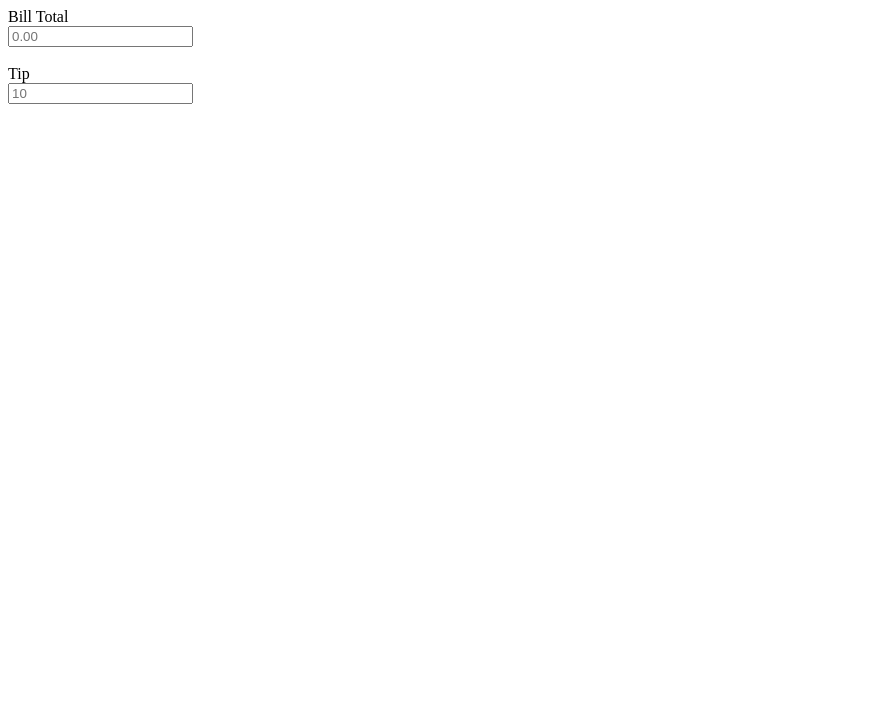
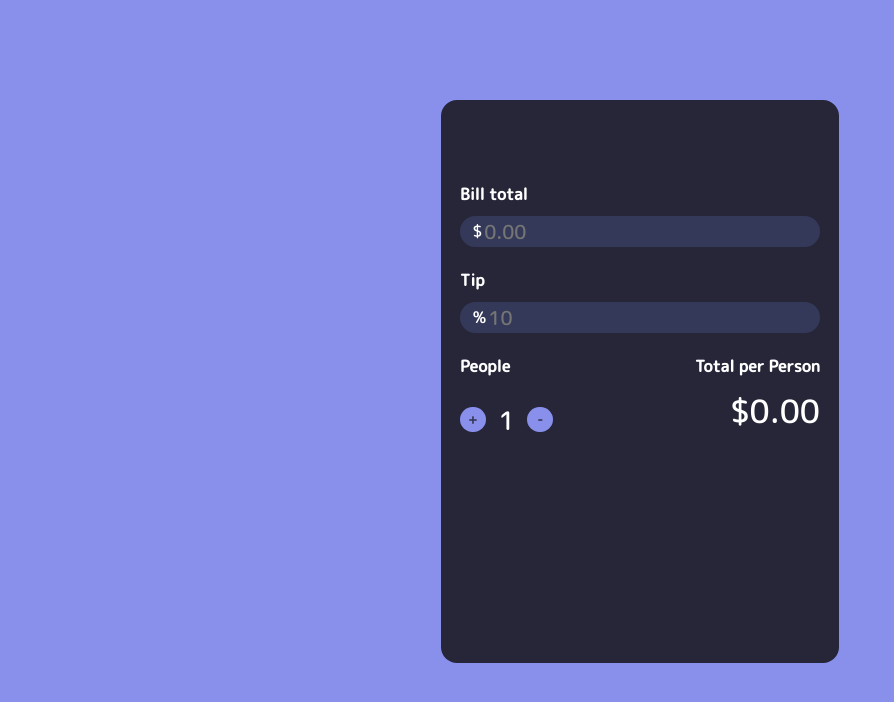
Before and after one commit to KiranEjazKhan/Tip_calculator, a plain HTML site: page index.html in a window 1280 px wide. Shown: the whole page, without its empty margins (0-894 px from the left). Drawn offline with Linux system fonts and the light colour scheme.

Commit message:
JS coding

```diff
--- a/index.html
+++ b/index.html
@@ -1,16 +1,68 @@
 <!DOCTYPE html>
 <html lang="en">
-<head>
-    <meta charset="UTF-8">
-    <meta http-equiv="X-UA-Compatible" content="IE=edge">
-    <meta name="viewport" content="width=device-width, initial-scale=1.0">
-    <title>Document</title>
-</head>
-<body>
-    <script src="script.js"></script>
-    <label>Bill Total</label> <br>
-    <input type="number" id="billTotal" placeholder="0.00" ><br><br>
-    <label>Tip</label><br>
-    <input type="number" id="tip" placeholder="10">
-</body>
+  <head>
+    <meta charset="UTF-8" />
+    <link rel="preconnect" href="https://fonts.googleapis.com" />
+    <link rel="preconnect" href="https://fonts.gstatic.com" crossorigin />
+    <link
+      href="https://fonts.googleapis.com/css2?family=M+PLUS+Rounded+1c:wght@500&display=swap"
+      rel="stylesheet"
+    />
+    <meta http-equiv="X-UA-Compatible" content="IE=edge" />
+    <meta name="viewport" content="width=device-width, initial-scale=1.0" />
+    <link rel="stylesheet" href="style.css" type="text/css" />
+    <title>Tip Calculator</title>
+  </head>
+  <body>
+    <div class="wrapper">
+      <div class="container" id="topContainer">
+        <div class="title">Bill total</div>
+        <div class="inputContainer">
+          <span>$</span>
+          <input
+            onkeyup="calculateBill()"
+            type="text"
+            id="billTotalInput"
+            placeholder="0.00"
+          />
+        </div>
+      </div>
+      <div class="container">
+        <div class="title">Tip</div>
+        <div class="inputContainer">
+          <span>%</span>
+          <input
+            onkeyup="calculateBill()"
+            type="text"
+            id="tipInput"
+            placeholder="10"
+          />
+        </div>
+      </div>
+      <div class="container" id="bottom">
+        <div class="splitContainer">
+          <div class="title">People</div>
+          <div class="controls">
+            <span class="buttonContainer">
+              <button class="splitButton" onclick="increasePeople()">
+                <span class="buttonText">+</span>
+              </button>
+            </span>
+            <span class="splitAmount" id="numberOfPeople">1</span>
+            <span class="buttonContainer">
+              <button class="splitButton" onclick="decreasePeople()">
+                <span class="buttonText">-</span>
+              </button>
+            </span>
+          </div>
+        </div>
+        <div class="totalContainer">
+          <div class="title">Total per Person</div>
+          <div class="total" id="perPersonTotal">$0.00</div>
+        </div>
+      </div>
+    </div>
+
+    <script type="text/javascript" src="script.js"></script>
+  </body>
 </html>
--- a/script.js
+++ b/script.js
@@ -0,0 +1,35 @@
+const billInput = document.getElementById('billTotalInput')
+const tipInput = document.getElementById('tipInput')
+const numberOfPeopleDiv = document.getElementById('numberOfPeople')
+const perPersonTotalDiv = document.getElementById('perPersonTotal')
+
+
+let numberOfPeople = Number(numberOfPeopleDiv.innerText)
+
+const calculateBill = () => {
+
+    const bill = Number(billInput.value)
+    const tipPercent = Number(tipInput.value) / 100
+    const tipAmount = bill * tipPercent
+    const total = tipAmount + bill
+    const perPersonTotal = total / numberOfPeople
+
+    perPersonTotalDiv.innerText = `$${perPersonTotal.toFixed(2).toLocaleString('en-US')}`
+}
+
+const increasePeople = () => {
+    numberOfPeople += 1
+    numberOfPeopleDiv.innerText = numberOfPeople
+    calculateBill()
+}
+
+const decreasePeople = () => {
+    if(numberOfPeople == 1){
+        return
+    }
+    else{
+        numberOfPeople -= 1
+        numberOfPeopleDiv.innerText = numberOfPeople
+        calculateBill()
+    }
+}
--- a/style.css
+++ b/style.css
@@ -0,0 +1,98 @@
+* {
+    font-family: 'M PLUS Rounded 1c', Avenir Next, Helvetica, sans-serif;
+    color: white;
+  }
+
+  body {
+    background: #8990ec;
+  }
+
+  .wrapper {
+    height: 525px;
+    width: 360px;
+    color: white;
+    background: #272639;
+    border-radius: 1rem;
+    padding: 1.2rem;
+    margin: 100px auto;
+  }
+
+  #topContainer {
+    margin-top: 4rem;
+  }
+
+  .container {
+    margin-top: 1.4rem;
+  }
+
+  .title {
+    font-weight: bold;
+    margin-bottom: 0.6rem;
+  }
+
+  .inputContainer {
+    background: #353959;
+    border-radius: 1.4rem;
+    padding: 0 0.8rem;
+    display: flex;
+    align-items: center;
+  }
+
+  #billTotalInput,
+  #tipInput {
+    font-size: 1.2rem;
+    background: none;
+    border: none;
+    outline: none;
+    padding: none;
+  }
+
+  .buttonContainer {
+    background: #8990ec;
+    display: grid;
+    place-items: center;
+    width: 1.6rem;
+    height: 1.6rem;
+    border-radius: 50%;
+  }
+
+  .splitButton {
+    background: none;
+    border: none;
+  }
+
+  .controls {
+    display: flex;
+    align-items: center;
+  }
+
+  .splitButton {
+    font-size: 0.8rem;
+    font-weight: bold;
+    display: grid;
+    place-items: center;
+  }
+
+  .buttonText {
+    color: #353959 !important;
+  }
+
+  .splitAmount {
+    font-size: 1.6rem;
+    margin: 0.8rem;
+  }
+
+  #bottom {
+    display: flex;
+    justify-content: space-between;
+  }
+
+  .totalContainer {
+    display: flex;
+    flex-direction: column;
+    align-items: end;
+  }
+
+  .total {
+    font-size: 2rem;
+  }
```
